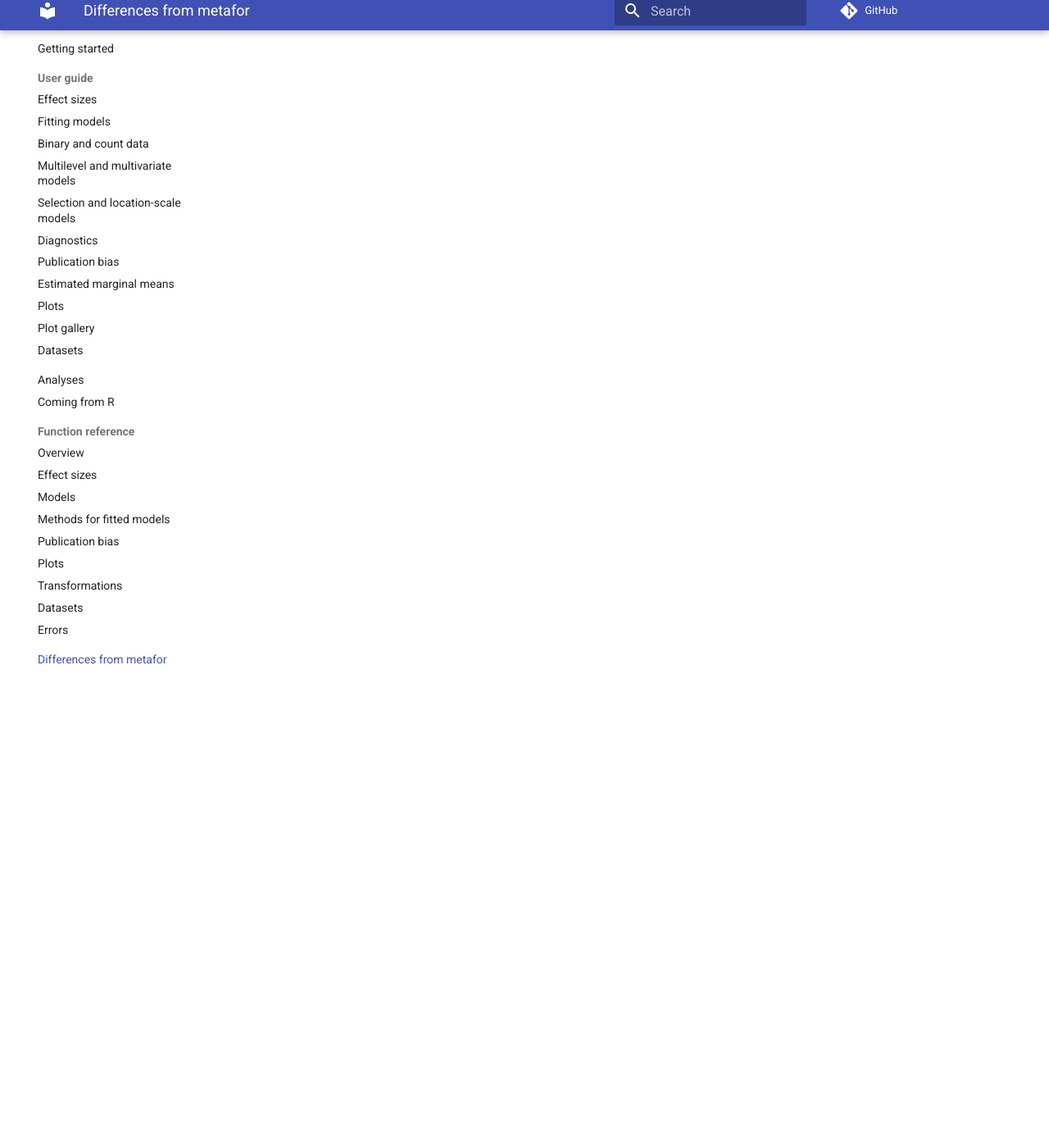
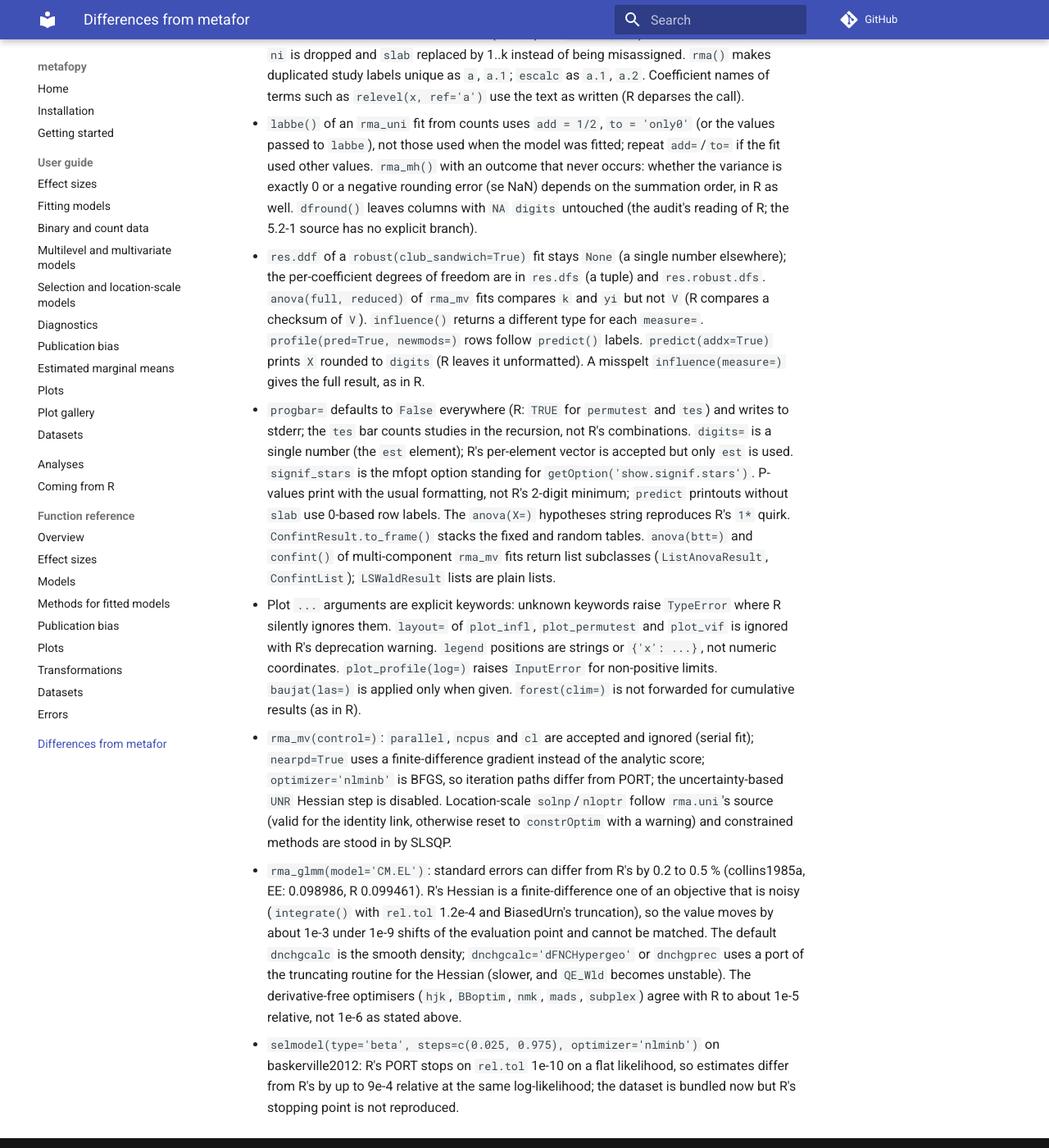
Before and after one commit to bnomis/metafopy, an MkDocs documentation site: the page built from docs/differences.md, in a window 1280 px wide and 1400 px high, scrolled down 7294 px. Shown: the whole window at 82% size. Built offline with MkDocs 1.6.1 and Material for MkDocs 9.7.7, drawn with Linux system fonts in a browser that asks for light colours; comment, search, counter and statistics services are not loaded; some of the changed text lies outside the part shown.

Commit message:
docs: record audit5 fixes and differences
Co-Authored-By: Claude Sonnet 5.5 <noreply@anthropic.com>
Claude-Session: https://claude.ai/code/session_016jiC3fcM4MufVA2QPwTd3x

```diff
--- a/docs/differences.md
+++ b/docs/differences.md
@@ -45,3 +45,11 @@
 - `vif()` of `rma_mv` fits agrees with R to 8e-9 (default), 2e-9 (`sim`) and 2e-6 (`reestimate=True`, where each refit is a new optimisation) on `dat.konstantopoulos2011`. The `...` arguments `time`, `LB`, `joinb` and `joina` of R's `vif()` are not implemented. `regplot()` takes neither `at_lab` nor `box_lty`; its per-study arguments (`pch`, `col`, `bg`, `psize`, `slab`) have one entry per study used in the fit, not per row of the original data, and `points_regplot()` takes only `ax` (R passes `...` on to `points()` and `text()`). The `regplot()` of a location-scale model draws no prediction interval, as in R (its `predict()` gives none).
 - `predict()` with `na_action` (R: `options(na.action=)`) follows `predict.rma`, with three details of R not copied. R keeps `pi.se` and `pi.ddf` at one value per study of the subset even when `na.omit` drops studies from `pred` and the intervals; metafopy returns them for the rows it returns. For `predict()` of a `club_sandwich=True` fit made from data with missing values R stops under every `na.action` ("Could not obtain the linear contrast(s)"); metafopy returns the predictions (NaN rows for studies without moderator values). For `rma_mv` fits with several `tau2`/`gamma2` values the prediction interval of a study left out of the fit (visible under `na_action='pass'`) is NaN, because the inner level of a dropped study is not kept. The labels of `predict()` of a selection model fitted to data with missing values are those of the original data (R renumbers them 1 to k).
 - `rma_glmm` has no R reference for `predtype`, `newvi` and `na_action` in the tests (the R library `lme4` is not installed where the fixtures were made); the code path is that of `rma_uni`, which is compared with R.
+- Escalc attributes: pandas copies `DataFrame.attrs` unchanged on row selection, so metafopy stores the row labels in `attrs['rows']` and matches `ni` and `slab` on them. A frame whose index was reset to 0..n-1 (also a plain `d.iloc[:n]`) cannot be matched, so its `ni` is dropped and `slab` replaced by 1..k instead of being misassigned. `rma()` makes duplicated study labels unique as `a`, `a.1`; `escalc` as `a.1`, `a.2`. Coefficient names of terms such as `relevel(x, ref='a')` use the text as written (R deparses the call).
+- `labbe()` of an `rma_uni` fit from counts uses `add = 1/2`, `to = 'only0'` (or the values passed to `labbe`), not those used when the model was fitted; repeat `add=`/`to=` if the fit used other values. `rma_mh()` with an outcome that never occurs: whether the variance is exactly 0 or a negative rounding error (se NaN) depends on the summation order, in R as well. `dfround()` leaves columns with `NA` `digits` untouched (the audit's reading of R; the 5.2-1 source has no explicit branch).
+- `res.ddf` of a `robust(club_sandwich=True)` fit stays `None` (a single number elsewhere); the per-coefficient degrees of freedom are in `res.dfs` (a tuple) and `res.robust.dfs`. `anova(full, reduced)` of `rma_mv` fits compares `k` and `yi` but not `V` (R compares a checksum of `V`). `influence()` returns a different type for each `measure=`. `profile(pred=True, newmods=)` rows follow `predict()` labels. `predict(addx=True)` prints `X` rounded to `digits` (R leaves it unformatted). A misspelt `influence(measure=)` gives the full result, as in R.
+- `progbar=` defaults to `False` everywhere (R: `TRUE` for `permutest` and `tes`) and writes to stderr; the `tes` bar counts studies in the recursion, not R's combinations. `digits=` is a single number (the `est` element); R's per-element vector is accepted but only `est` is used. `signif_stars` is the mfopt option standing for `getOption('show.signif.stars')`. P-values print with the usual formatting, not R's 2-digit minimum; `predict` printouts without `slab` use 0-based row labels. The `anova(X=)` hypotheses string reproduces R's `1*` quirk. `ConfintResult.to_frame()` stacks the fixed and random tables. `anova(btt=)` and `confint()` of multi-component `rma_mv` fits return list subclasses (`ListAnovaResult`, `ConfintList`); `LSWaldResult` lists are plain lists.
+- Plot `...` arguments are explicit keywords: unknown keywords raise `TypeError` where R silently ignores them. `layout=` of `plot_infl`, `plot_permutest` and `plot_vif` is ignored with R's deprecation warning. `legend` positions are strings or `{'x': ...}`, not numeric coordinates. `plot_profile(log=)` raises `InputError` for non-positive limits. `baujat(las=)` is applied only when given. `forest(clim=)` is not forwarded for cumulative results (as in R).
+- `rma_mv(control=)`: `parallel`, `ncpus` and `cl` are accepted and ignored (serial fit); `nearpd=True` uses a finite-difference gradient instead of the analytic score; `optimizer='nlminb'` is BFGS, so iteration paths differ from PORT; the uncertainty-based `UNR` Hessian step is disabled. Location-scale `solnp`/`nloptr` follow `rma.uni`'s source (valid for the identity link, otherwise reset to `constrOptim` with a warning) and constrained methods are stood in by SLSQP.
+- `rma_glmm(model='CM.EL')`: standard errors can differ from R's by 0.2 to 0.5 % (collins1985a, EE: 0.098986, R 0.099461). R's Hessian is a finite-difference one of an objective that is noisy (`integrate()` with `rel.tol` 1.2e-4 and BiasedUrn's truncation), so the value moves by about 1e-3 under 1e-9 shifts of the evaluation point and cannot be matched. The default `dnchgcalc` is the smooth density; `dnchgcalc='dFNCHypergeo'` or `dnchgprec` uses a port of the truncating routine for the Hessian (slower, and `QE_Wld` becomes unstable). The derivative-free optimisers (`hjk`, `BBoptim`, `nmk`, `mads`, `subplex`) agree with R to about 1e-5 relative, not 1e-6 as stated above.
+- `selmodel(type='beta', steps=c(0.025, 0.975), optimizer='nlminb')` on baskerville2012: R's PORT stops on `rel.tol` 1e-10 on a flat likelihood, so estimates differ from R's by up to 9e-4 relative at the same log-likelihood; the dataset is bundled now but R's stopping point is not reproduced.
```
Also changed, not shown: CHANGELOG.md (+7 -0 lines).
